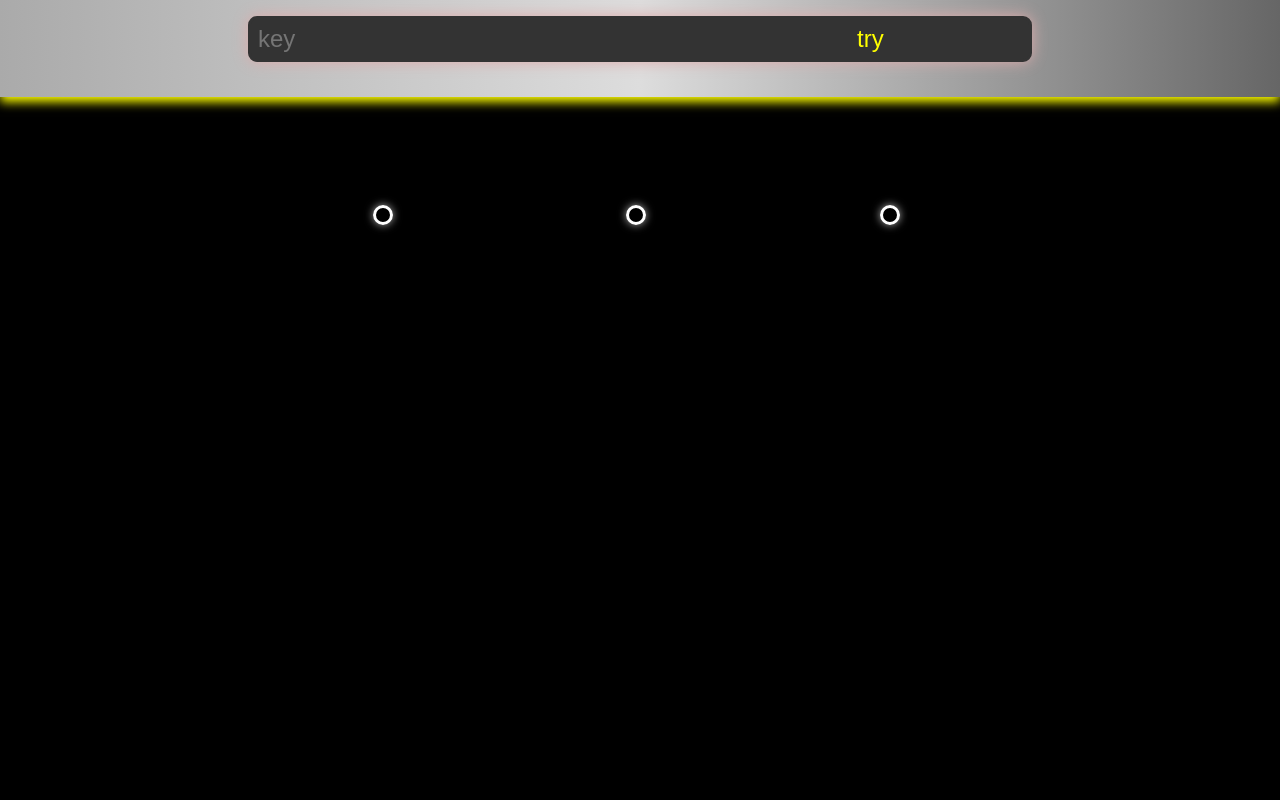
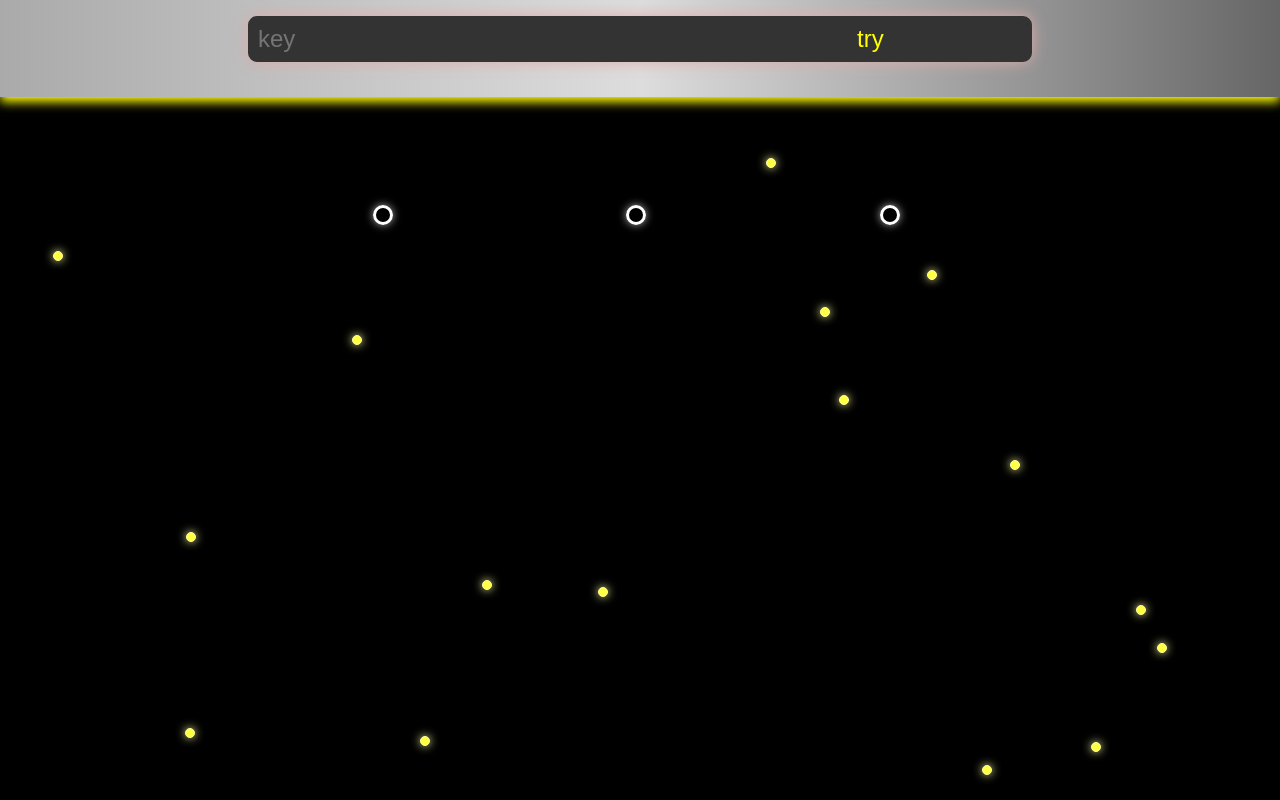
Before and after one commit to ReiiiAnd/ReiiiAnd.github.io, a plain HTML site: page index.html in a window 1280 px wide. Both pictures are taken after a click on the link 640 px from the left and 224 px from the top of the page. Drawn offline with Linux system fonts and the light colour scheme.

Commit message:
add stars

```diff
--- a/css/style.css
+++ b/css/style.css
@@ -135,6 +135,7 @@ input[name="go"]{
 }
 
 .Circle{
+	z-index: 3;
 	width:20px;
 	height:20px;
 	box-sizing: border-box;
@@ -164,6 +165,21 @@ input[name="go"]{
 #UniversePicture{
 	width:100px;
 	height:200px;
+}
+
+.Star{
+	z-index:2;
+	background-color: #FF4;
+	width: 10px;
+	height: 10px;
+
+	border: solid 1px #FF9;
+	border-radius: 100%;
+	box-sizing: border-box;
+	box-shadow:0px 0px 10px #FFA;
+	-webkit-box-shadow:0px 0px 10px #FFA;
+	-moz-box-shadow:0px 0px 10px #FFA;
+
 }
 /*
 #UniversePicture{
--- a/js/script.js
+++ b/js/script.js
@@ -23,6 +23,7 @@ function O(i){
 
 			setTimeout(function(){
 				clearInterval(a)
+				GenerateUniverse()
 			}, 1000)
 
 			S('body').background = 'black'
@@ -34,8 +35,35 @@ function O(i){
 
 		})
 
+		function getRandomInt(min, max) {
+  			return Math.floor(Math.random() * (max - min)) + min;
+		}
+
+		function CreateStar(count){
+			const pageWidth = document.documentElement.scrollWidth
+			const pageHeight = document.documentElement.scrollHeight
+
+			var newStar = document.createElement('div')
+			newStar.id = 'star' + count
+			newStar.className = 'Star'
+			document.getElementById('PersonalPage').appendChild(newStar)
+
+			S(newStar).position = 'absolute'
+			var top = getRandomInt(100, pageHeight);
+			var left = getRandomInt(0, pageWidth);
+			S(newStar).top = top + 'px'
+			S(newStar).left = left + 'px'
+
+
+			return newStar
+		}
+
 		function GenerateUniverse(){
 
+
+			for(var i=0;i<16;++i){
+				CreateStar(i)
+			}
 		}
 
 		var LinkIconVk = O('vk_link')
```
